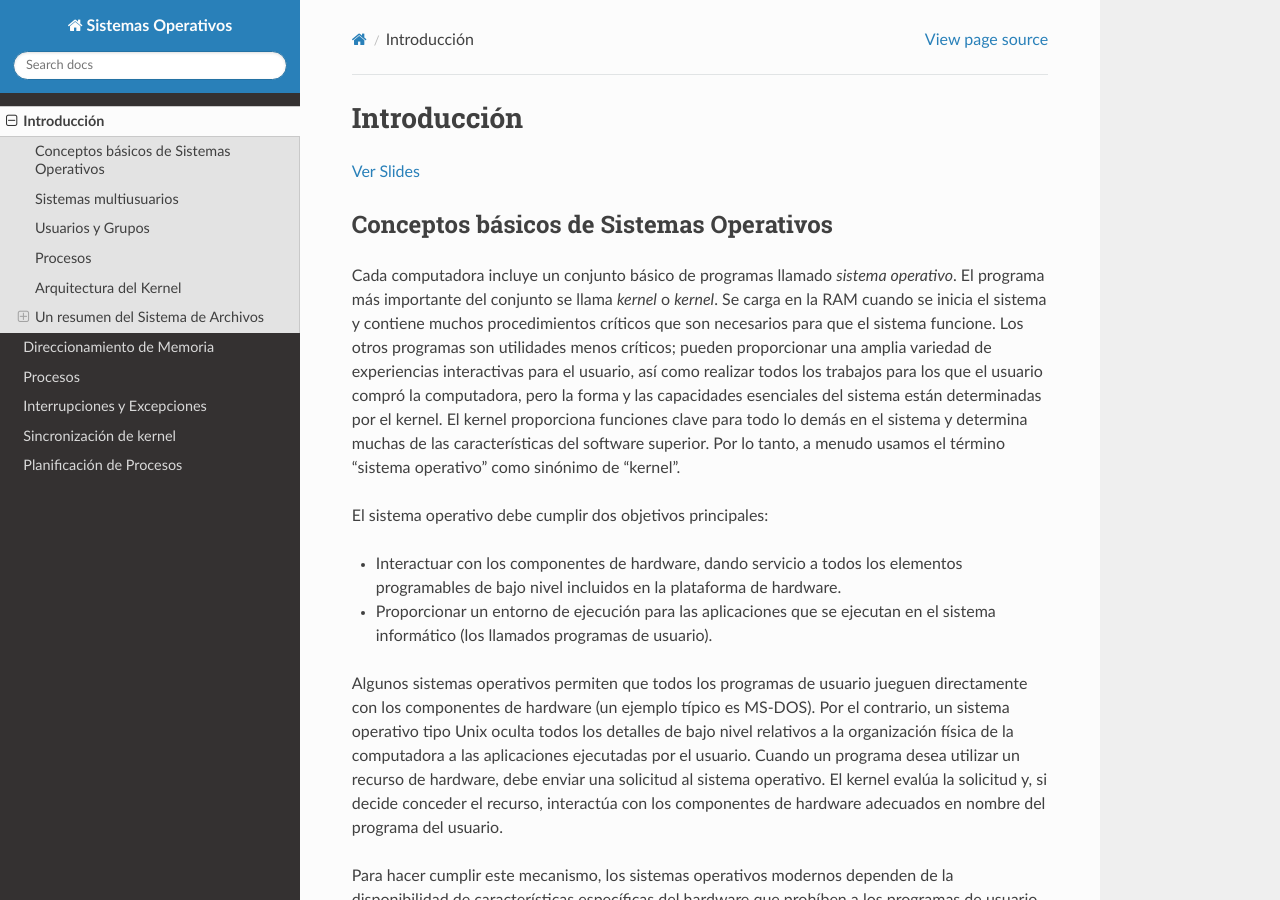
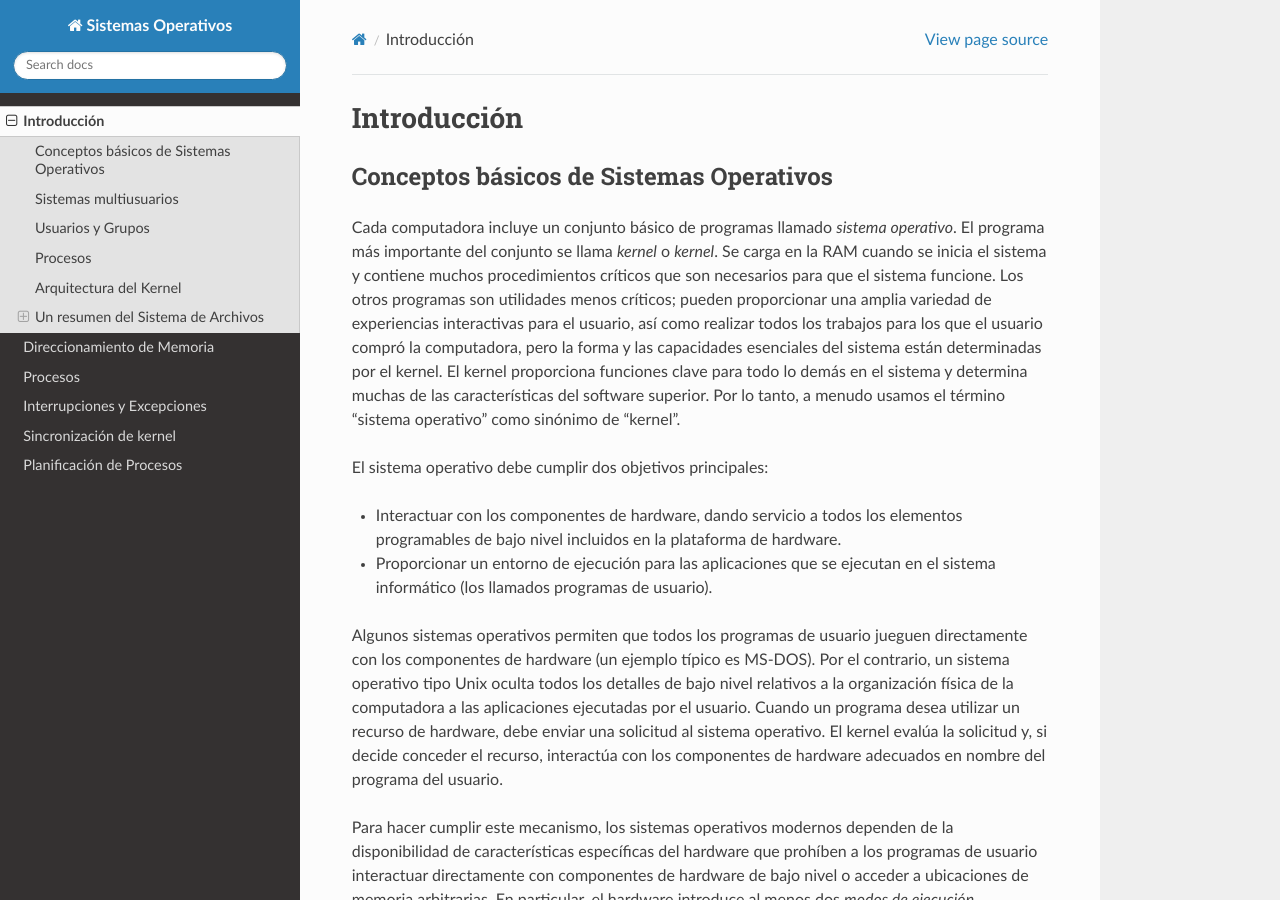
Before and after one commit to educonstantin/so, a Sphinx documentation site: the page built from docs/source/introduccion.rst, in a window 1280 px wide and 900 px high. Built offline with Sphinx 7.4.7 and the Read the Docs theme 3.1.0, drawn with Linux system fonts in a browser that asks for light colours.

Commit message:
Update introduccion.rst

```diff
--- a/docs/source/introduccion.rst
+++ b/docs/source/introduccion.rst
@@ -1,7 +1,5 @@
 Introducción
 ============
-
-`Ver Slides <html/intro-slides.html>`_
 
 Conceptos básicos de Sistemas Operativos
 ----------------------------------------
```
